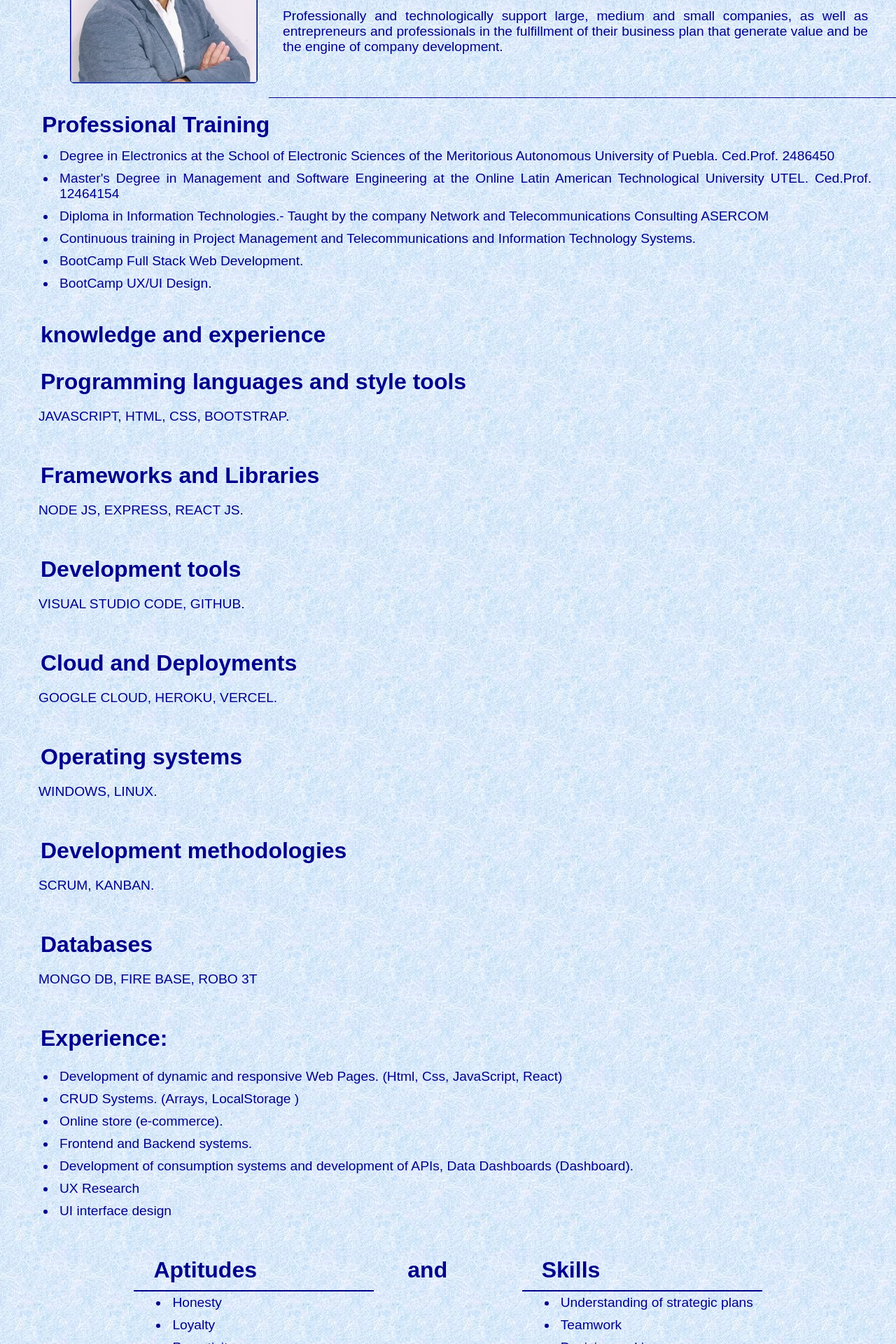
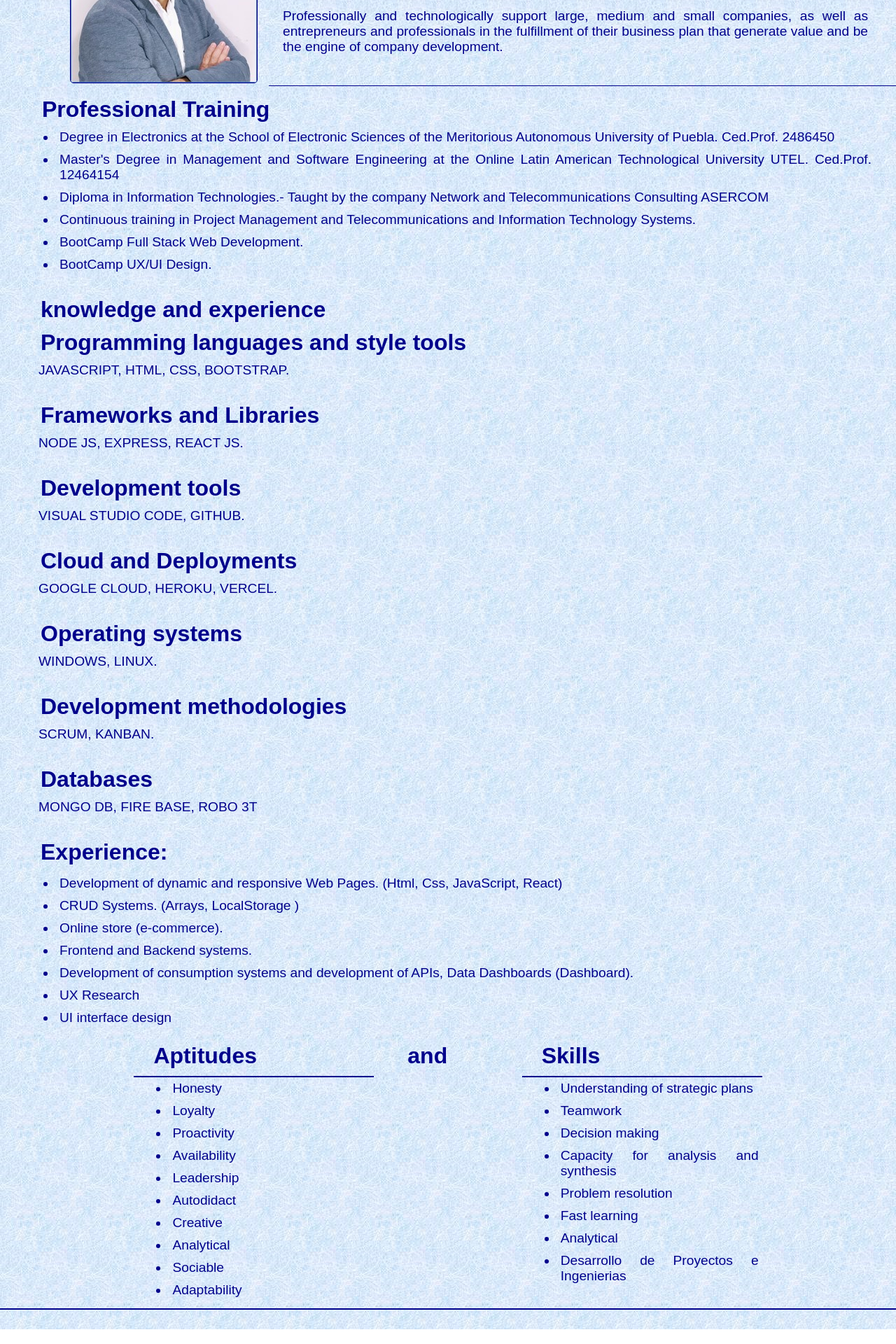
Before and after one commit to Jers3084/nvoportafolio, a React (Create React App) app: page /about in a window 1280 px wide. Shown: the part 260-2180 px from the top of the page at 70% size. After the commit the page ends 2159 px from the top, so only its background shows below. Built offline with nearby package versions, Linux system fonts and the light colour scheme.

Commit message:
update
correccion de estilos en archivos css

```diff
--- a/src/components/About/About.jsx
+++ b/src/components/About/About.jsx
@@ -19,7 +19,7 @@ export const About = (props) => {
                 <strong>Jesús Eugenio Ricardez de los Santos</strong> y soy{" "}
                 <strong>“Desarrollador Web Fullstack”</strong>
               </p>
-              <p className={styles.titulo2}>Mi objetivo profesional</p>
+              <p className={styles.titulo1}>Mi objetivo profesional</p>
               <p className={styles.parrafo2}>
                 Apoyar profesional y tecnológicamente a empresas grandes,
                 medianas y pequeñas, así como a emprendedores y profesionales en
--- a/src/components/About/About.module.css
+++ b/src/components/About/About.module.css
@@ -14,7 +14,6 @@
 .contenedor_uno {
   padding-top: 90px;
   width: 100%;
-  height: 400px;
   display: flex;
   flex-direction: row;
   flex-wrap: wrap;
@@ -56,8 +55,8 @@
 
 .contenedor_dos {
   width: 100%;
-  height: 250px;
-  padding-top: 20px;
+  padding-top: 10px;
+  padding-bottom: 10px;
   padding-left: 30px;
   padding-right: 30px;
   color: darkblue;
@@ -83,7 +82,8 @@
   font-weight: bold;
   padding-left: 30px;
   padding-right: 30px;
-  padding-bottom: 10px;
+  padding-top: 5px;
+  padding-bottom: 5px;
 }
 
 .ul_uno {
@@ -97,27 +97,29 @@
 }
 
 .contenedor_tres {
-  padding-top: 40px;
+  padding-top: 10px;
+  padding-bottom: 10px;
   padding-left: 30px;
   padding-right: 30px;
   color: darkblue;
 }
 
 .titulo {
-  margin-top: 30px;
+  margin-top: 10px;
   font-size: 2rem;
   text-align: left;
   font-weight: bold;
   padding-left: 28px;
+
 }
 
 .titulo4 {
-  margin-top: 30px;
+  padding-top: 10px;
   font-size: 2rem;
   text-align: left;
   font-weight: bold;
   padding-left: 28px;
-  padding-bottom: 20px;
+  padding-bottom: 10px;
 }
 
 .parrafo3 {
@@ -130,21 +132,18 @@
 
 .contenedor_cuatro {
   width: 100%;
-  height: 470px;
+  /*height: 470px;*/
   color: darkblue;
-  padding-bottom: 25px;
 }
 
 .contenedor_grid {
   width: 100%;
-  height: 470px;
-  margin-top: 30px;
   display: grid;
   grid-template-columns: 1fr 2fr 1fr 2fr 1fr;
-  grid-template-rows: repeat(13, 1fr);
+  grid-template-rows: repeat(1, 1fr);
   grid-gap: 20px;
   color: darkblue;
-  padding-bottom: 25px;
+  padding-bottom: 10px;
 }
 
 .columna_uno {
@@ -163,11 +162,10 @@
 }
 
 .titulo5 {
-  margin-top: 20px;
   font-size: 2rem;
   text-align: left;
   font-weight: bold;
-  padding-left: 40px;
+  padding-top: 10px;
   padding-bottom: 10px;
   padding-left: 28px;
 }
@@ -197,12 +195,11 @@
 @media screen and (max-width: 850px) {
   .contenedor {
     width: 100vw;
-
   }
   .contenedor_uno {
     padding-top: 90px;
+    padding-bottom: 10px;
     width: 100%;
-    height: 800px;
     padding-left: 0px;
     padding-right: 0px;
   }
@@ -219,18 +216,20 @@
 
   .parrafo_uno {
     width: 70%;
-    border-top: darkblue 1px solid;
+    border-top: rgb(210, 210, 239) 1px solid;
     border-bottom: darkblue 1px solid;
     padding-left: 0;
     padding-right: 0;
   }
 
   .titulo1 {
-    font-size: 0.5rem;
+    font-size: 1.5rem;
     text-align: left;
     font-weight: bold;
-    padding-left: 270px;
     padding-top: 10px;
+    padding-bottom: 10px;
+    padding-left: 0;
+    padding-right: 0;
   }
 
   .subparrafo1 {
@@ -239,14 +238,6 @@
     text-align: justify;
     text-align: left;
     font-size: 1.1rem;
-  }
-
-  .contenedor_dos {
-    width: 95%;
-    height: 410px;
-    padding-top: 10px;
-    padding-left: 0px;
-    padding-right: 0px;
   }
 
   .titulo2 {
@@ -266,18 +257,28 @@
     font-size: 1.2rem;
   }
 
+  .contenedor_dos {
+    width: 100%;
+    padding-top: 10px;
+    padding-left: 0px;
+    padding-right: 0px;
+  }
+
   .titulo3 {
     font-size: 1.5rem;
     text-align: left;
     font-weight: bold;
     padding-left: 0px;
     padding-right: 0px;
+    padding-top: 10px;
     padding-bottom: 10px;
   }
 
   .ul_uno {
     text-align: justify;
     font-size: 1rem;
+    padding-top: 5px;
+    padding-bottom: 5px;
     padding-left: 30px;
     padding-right: 5px;
   }
@@ -295,7 +296,6 @@
   }
 
   .titulo {
-    margin-top: 0px;
     font-size: 1.5rem;
     text-align: left;
     font-weight: bold;
@@ -320,26 +320,21 @@
 
   .contenedor_cuatro {
     width: 100%;
-    height: 830px;
     display: block;
-    padding-bottom: 25px;
+    padding-bottom: 10px;
   }
 
   .contenedor_grid {
     width: 100%;
-    height: 470px;
-    margin-top: 30px;
     display: block;
-    padding-bottom: 25px;
+    padding-bottom: 10px;
   }
 
   .titulo5 {
-    margin-top: 20px;
+    padding-bottom: 10px;
     font-size: 2rem;
     text-align: left;
     font-weight: bold;
-    padding-left: 40px;
-    padding-bottom: 10px;
     padding-left: 28px;
   }
 
--- a/src/components/Projects/Project.module.css
+++ b/src/components/Projects/Project.module.css
@@ -48,7 +48,7 @@
 @media screen and (max-width: 850px) {
   .contenido {
     width: 100%;
-    height: 2300px;
+    /* height: 2300px;*/
     padding-top: 90px;
     display: flex;
     flex-direction: row;
```
